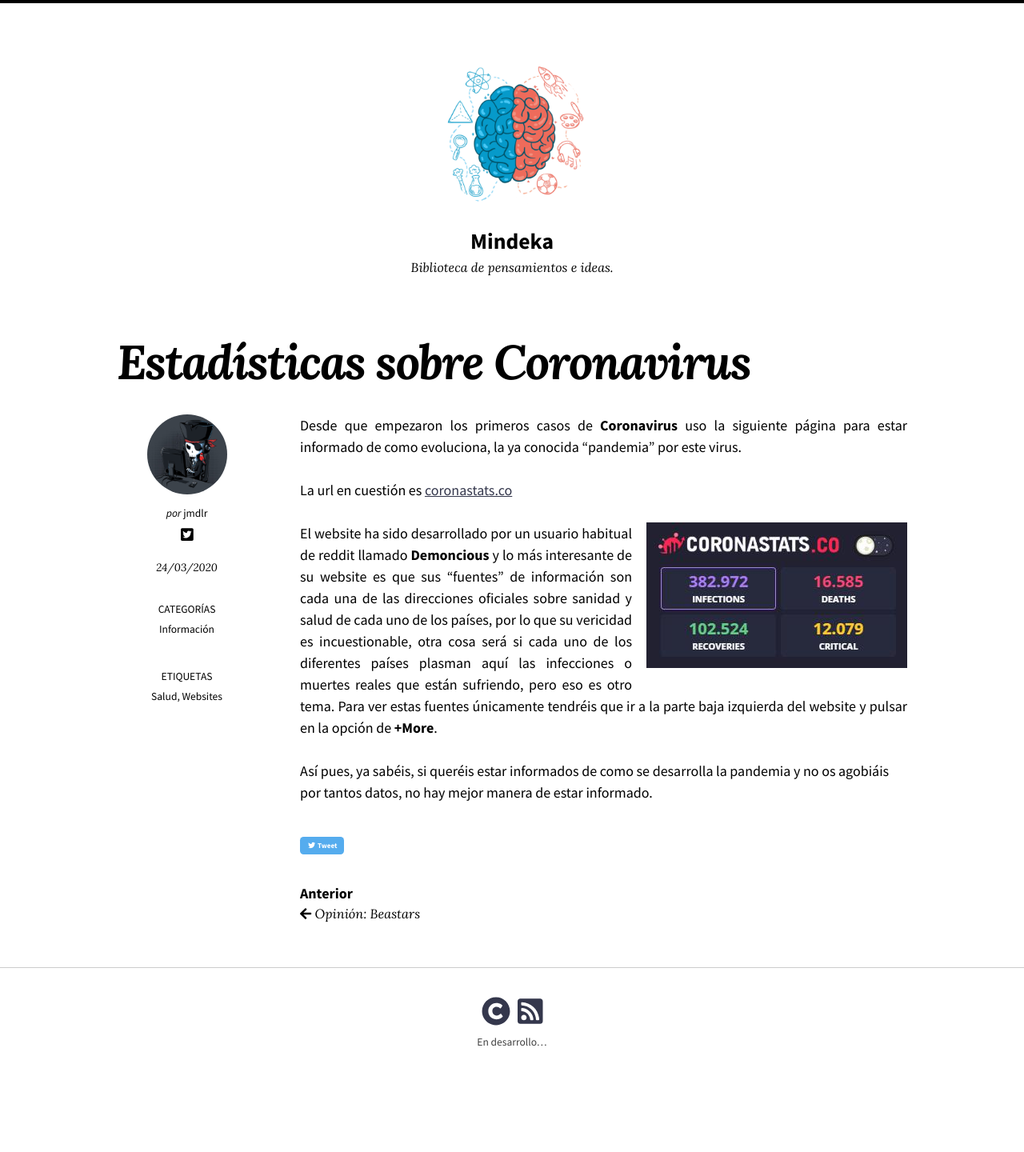
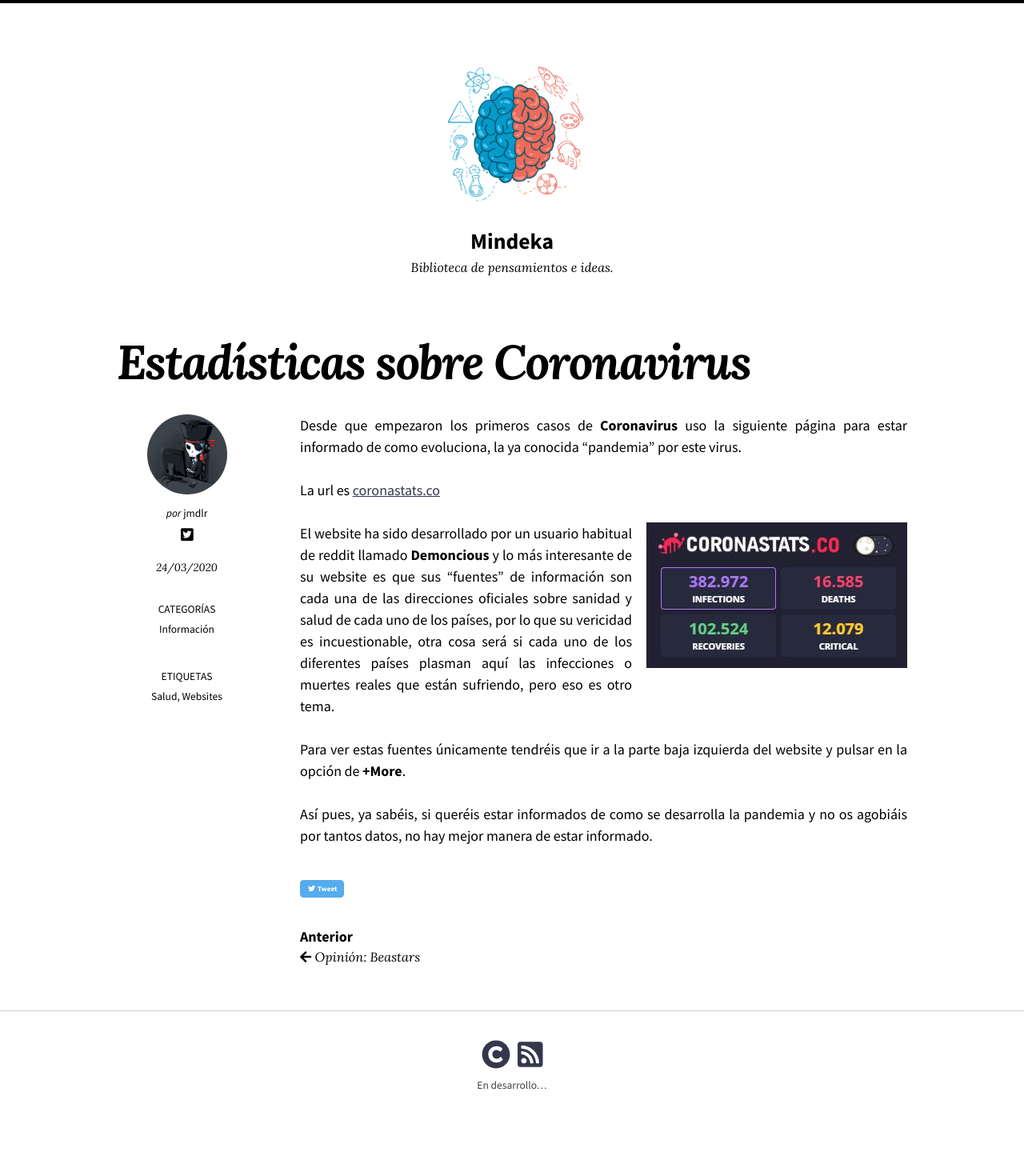
Before and after one commit to gide0n/old-mindeka, a Jekyll site: the page built from _posts/2020-03-24-coronastats.md, in a window 1280 px wide. Shown: the whole page at 80% size. Built offline with Jekyll 4.4.1, drawn with Linux system fonts in a browser that asks for light colours; nearby versions of some CDN libraries; before the commit the page ends 1386 px from its top, so only the background shows below that.

Commit message:
Update 2020-03-24-coronastats.md

```diff
--- a/_posts/2020-03-24-coronastats.md
+++ b/_posts/2020-03-24-coronastats.md
@@ -13,9 +13,11 @@ Desde que empezaron los primeros casos de **Coronavirus** uso la siguiente pági
 
 <!--more-->
 
-La url en cuestión es [coronastats.co](https://coronastats.co)
+La url es [coronastats.co](https://coronastats.co)
 
 ![image-right]({{ '/images/coronastats_co.jpg' | absolute_url }}){: .align-right} El website ha sido desarrollado por un usuario habitual de reddit llamado **Demoncious** y lo más interesante de su website es que sus "fuentes" de información son cada una de las direcciones oficiales sobre sanidad y salud de cada uno de los países, por lo que su vericidad es incuestionable, otra cosa será si cada uno de los diferentes países plasman aquí las infecciones o muertes reales que están sufriendo, pero eso es otro tema.
+{: .text-justify}
 Para ver estas fuentes únicamente tendréis que ir a la parte baja izquierda del website y pulsar en la opción de **+More**.
 {: .text-justify}
 Así pues, ya sabéis, si queréis estar informados de como se desarrolla la pandemia y no os agobiáis por tantos datos, no hay mejor manera de estar informado.
+{: .text-justify}
```
